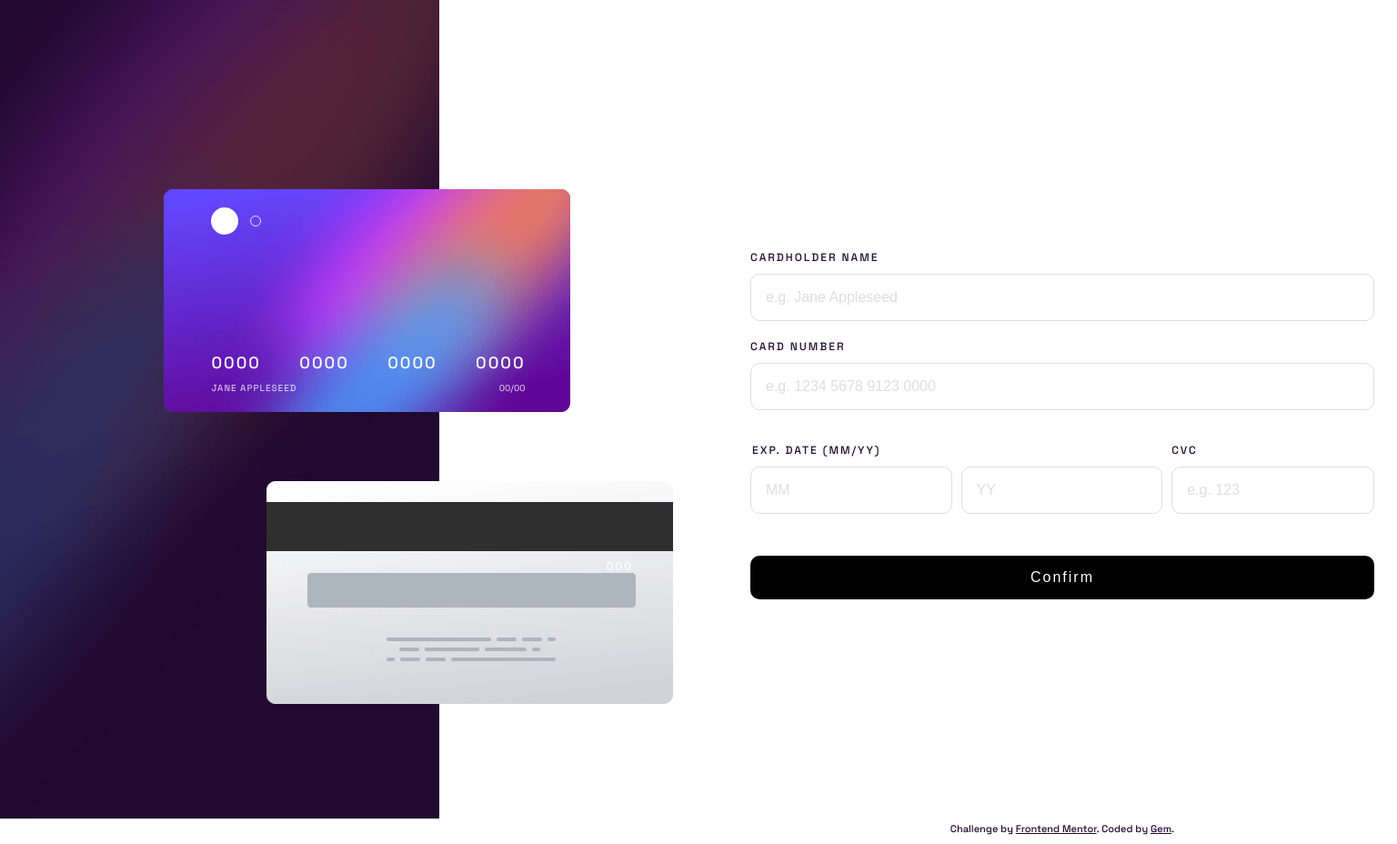
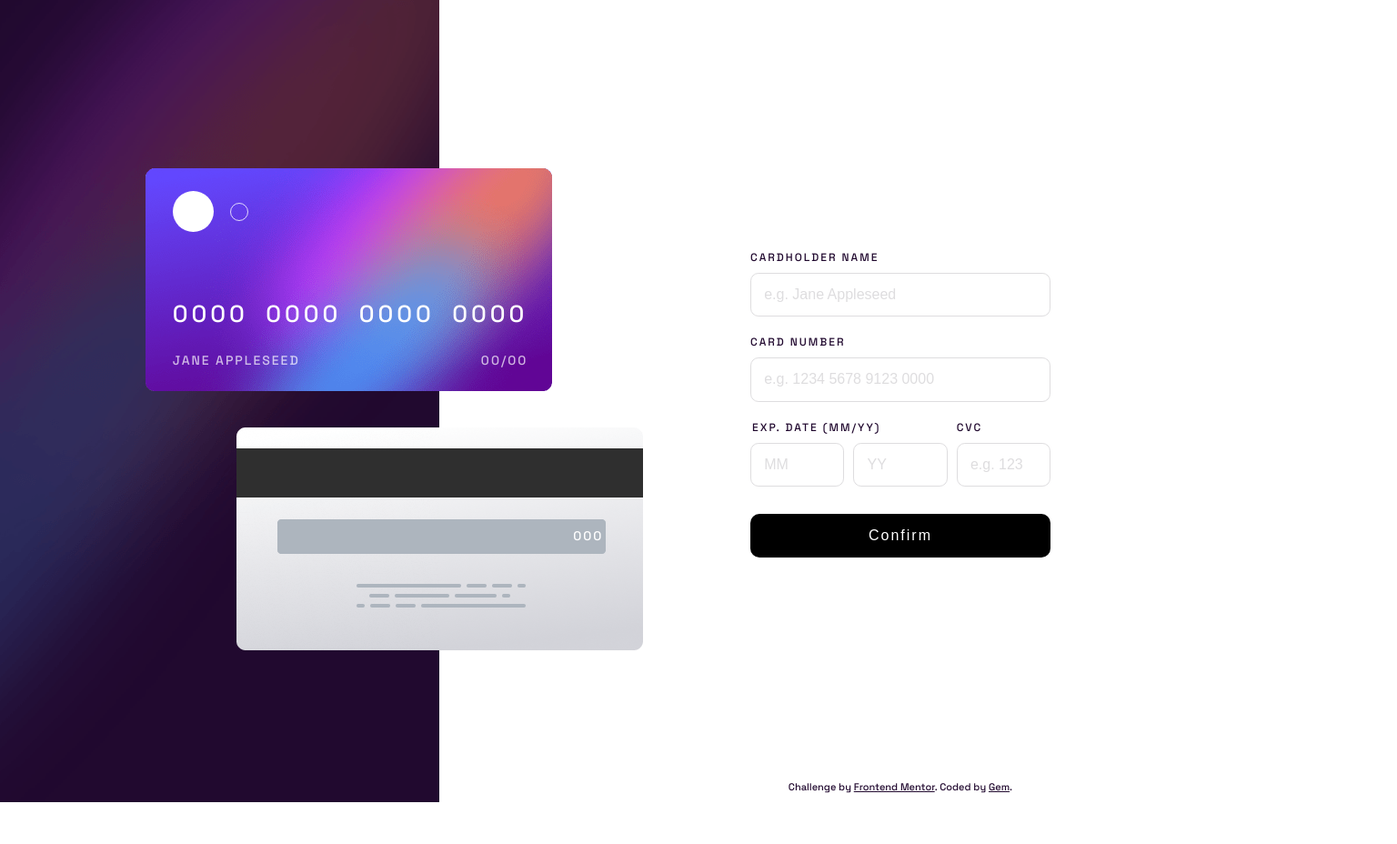
Before and after one commit to ladyprogrammer/fm-interactive-card-details-form, a plain HTML site: page index.html in a window 1536 px wide. Shown: the whole page at 91% size. After the commit the page ends 882 px from the top, so only its background shows below. Drawn offline with Linux system fonts and the light colour scheme.

Commit message:
fix css alignment

```diff
--- a/css/_header.css
+++ b/css/_header.css
@@ -1,8 +1,8 @@
 :root {
-  --mobile-card-width: calc(285em / var(--default-font-size));
-  --mobile-card-height: calc(160em / var(--default-font-size));
-  --desktop-card-width: calc(450em / var(--default-font-size));
-  --desktop-card-height: calc(245em / var(--default-font-size));
+  --mobile-card-width: calc(285em / var(--em-divider));
+  --mobile-card-height: calc(160em / var(--em-divider));
+  --desktop-card-width: calc(450em / var(--em-divider));
+  --desktop-card-height: calc(245em / var(--em-divider));
 }
 
 .header {
@@ -16,13 +16,13 @@
   .header {
     display: initial;
     position: relative;
-    height: 300px;
+    height: 310px;
   }
 
   .card-back {
     position: absolute;
-    top: calc(30em / var(--default-font-size));
-    left: calc(70em / var(--default-font-size));
+    top: calc(30em / var(--em-divider));
+    left: calc(70em / var(--em-divider));
     width: var(--mobile-card-width);
     height: var(--mobile-card-height);
     background: url('/assets/images/bg-card-back.png') no-repeat;
@@ -32,16 +32,16 @@
   .card-back__cvv {
     color: var(--white);
     position: absolute;
-    top: calc(125em / var(--default-font-size));
-    right: calc(60em / var(--default-font-size));
-    font-size: calc(10em / var(--default-font-size));
+    top: calc(125em / var(--em-divider));
+    right: calc(60em / var(--em-divider));
+    font-size: calc(10em / var(--em-divider));
   }
 
   .card-front {
     color: var(--white);
     position: absolute;
-    top: calc(130em / var(--default-font-size));
-    left: calc(15em / var(--default-font-size));
+    top: calc(130em / var(--em-divider));
+    left: calc(15em / var(--em-divider));
     width: var(--mobile-card-width);
     height: var(--mobile-card-height);
     background: url('/assets/images/bg-card-front.png') no-repeat;
@@ -53,8 +53,8 @@
       "circle . . ."
       "digits-1 digits-2 digits-3 digits-4"
       "name name name expiry";
-    gap: calc(10em / var(--default-font-size));
-    padding: calc(20em / var(--default-font-size));
+    gap: calc(10em / var(--em-divider));
+    padding: calc(20em / var(--em-divider));
     justify-content: space-evenly;
   }
 
@@ -66,7 +66,7 @@
   }
 
   .card-front__circle-filled {
-    --circle-diameter: calc(30em / var(--default-font-size));
+    --circle-diameter: calc(30em / var(--em-divider));
     height: var(--circle-diameter);
     width: var(--circle-diameter);
     border-radius: 50%;
@@ -74,7 +74,7 @@
   }
 
   .card-front__circle-empty {
-    --circle-diameter: calc(12em / var(--default-font-size));
+    --circle-diameter: calc(12em / var(--em-divider));
     height: var(--circle-diameter);
     width: var(--circle-diameter);
     border-radius: 50%;
@@ -83,7 +83,7 @@
   }
 
   .card-front__card-digits {
-    letter-spacing: calc(2rem / var(--default-browser-size));
+    letter-spacing: calc(2rem / var(--rem-divider));
     align-self: self-end;
   }
 
@@ -106,14 +106,14 @@
   .card-front__cardholder {
     grid-area: name;
     text-transform: uppercase;
-    font-size: calc(10rem / var(--default-browser-size));
+    font-size: calc(10rem / var(--rem-divider));
     opacity: 0.7;
-    letter-spacing: calc(1rem / var(--default-browser-size));
+    letter-spacing: calc(1rem / var(--rem-divider));
   }
 
   .card-front__expiry-date {
     grid-area: expiry;
-    font-size: calc(11rem / var(--default-font-size));
+    font-size: calc(11rem / var(--em-divider));
     opacity: 0.7;
     justify-self: right;
   }
@@ -124,29 +124,54 @@
 @media (min-width: 1440px) {
   .header {
     height: initial;
-    width: 800px;
+    /* width: calc(800em / var(--em-divider)); */
   }
 
   .card-back {
-    top: calc(470em / var(--default-browser-size));
-    left: calc(260em / var(--default-browser-size));
+    top: calc(470em / var(--em-divider));
+    left: calc(260em / var(--em-divider));
     width: var(--desktop-card-width);
     height: var(--desktop-card-height);
   }
 
   .card-back__cvv {
-    top: calc(111em / var(--default-browser-size));
-    right: calc(60em / var(--default-browser-size));
-    font-size: calc(14rem / var(--default-font-size));
-    letter-spacing: calc(2rem / var(--default-font-size));
+    top: calc(142em / var(--em-divider));
+    right: calc(60em / var(--em-divider));
+    font-size: calc(14rem / var(--rem-divider));
+    letter-spacing: calc(2rem / var(--rem-divider));
   }
 
   .card-front {
-    top: calc(185em / var(--default-browser-size));
-    left: calc(160em / var(--default-browser-size));
+    top: calc(185em / var(--em-divider));
+    left: calc(160em / var(--em-divider));
     width: var(--desktop-card-width);
     height: var(--desktop-card-height);
+    justify-content: space-around;
+    row-gap: calc(25em / var(--em-divider));
+    padding: calc(25em / var(--em-divider));
   }
 
+  .card-front__circle-filled {
+    --circle-diameter: calc(45em / var(--em-divider));
+  }
+
+  .card-front__circle-empty {
+    --circle-diameter: calc(20em / var(--em-divider));
+  }
+
+  .card-front__card-digits {
+    font-size: calc(26rem / var(--rem-divider));
+    letter-spacing: calc(4rem / var(--rem-divider));
+  }
+
+  .card-front__cardholder {
+    font-size: calc(14rem / var(--rem-divider));
+    letter-spacing: calc(2rem / var(--rem-divider));
+  }
+
+  .card-front__expiry-date {
+    font-size: calc(14rem / var(--rem-divider));
+    letter-spacing: calc(2rem / var(--rem-divider));
+  }
 
 }
--- a/css/_main.css
+++ b/css/_main.css
@@ -3,7 +3,6 @@
   position: relative;
   padding: 25px;
   color: var(--very-dark-violet);
-  margin-top: 250px;
 }
 
 .card-form {
@@ -19,11 +18,11 @@
 .card-form__input-error {
   color: var(--red);
   text-transform: initial;
-  visibility: hidden;
+  display: none;
 }
 
 .show-error .card-form__input-error {
-  visibility: visible;
+  display: initial;
 }
 
 .show-error .card-form__input {
@@ -60,3 +59,10 @@
   margin: 10px 0 20px;
   border-radius: 10px;
 }
+
+
+@media (min-width: 1440px) {
+  .main {
+    margin-top: 250px;
+  }
+}
--- a/css/_theme.css
+++ b/css/_theme.css
@@ -12,10 +12,16 @@
 
   --default-browser-size: 16;
   --default-font-size: 18;
+  --rem-divider: var(--default-browser-size);
+  --em-divider: var(--default-font-size);
   --site-font-size: calc(18rem / var(--default-browser-size));
   --site-font-family: 'Space Grotesk', sans-serif;
 
   --attribution-font-size: calc(11rem / var(--default-browser-size));
   --attribution-text-color: var(--very-dark-violet);
   --attribution-link-color: var(--very-dark-violet);
+
+  /* shorthand */
+  --1px: calc(1em / var(--em-divider));
+  --2px: calc(2em / var(--em-divider));
 }
--- a/style.css
+++ b/style.css
@@ -27,25 +27,25 @@ fieldset {
 
 legend {
   text-transform: uppercase;
-  font-size: 12px;
-  letter-spacing: 2px;
+  font-size: calc(12rem / var(--rem-divider));
+  letter-spacing: calc(2rem / var(--rem-divider));
 }
 
 label {
   text-transform: uppercase;
-  font-size: 12px;
-  letter-spacing: 2px;
+  font-size: calc(12rem / var(--rem-divider));
+  letter-spacing: calc(2rem / var(--rem-divider));
 }
 
 input {
   --border-color: color-mix(in HSL, var(--very-dark-violet), white 50%);
   outline: 0;
-  border: 1px solid var(--light-grayish-violet);
-  border-radius: 10px;
+  border: calc(1em / var(--em-divider)) solid var(--light-grayish-violet);
+  border-radius: calc(10em / var(--em-divider));
   color: var(--very-dark-violet);
-  padding: 16px;
-  font-size: 16px;
-  margin: 10px 0 0;
+  padding: calc(16em / var(--em-divider));
+  font-size: calc(16rem / var(--rem-divider));
+  margin: calc(10em / var(--em-divider)) 0 0;
   display: block;
   width: 100%;
 }
@@ -57,8 +57,8 @@ input::placeholder {
 }
 
 button {
-  border-radius: 5px;
-  padding: 10px;
+  border-radius: calc(5em / var(--em-divider));
+  padding: calc(10em / var(--em-divider));
   color: var(--white);
   background: black;
   border: 0;
@@ -68,7 +68,7 @@ button {
 
 @media (min-width: 375px) {
   body {
-    background: url('/assets/images/bg-main-mobile.png') no-repeat;
+    background: url('/assets/images/bg-main-mobile.png') repeat-x;
   }
 }
 
@@ -79,6 +79,7 @@ button {
     background: url('/assets/images/bg-main-desktop.png') no-repeat;
     grid-template-areas: "header form"
       ". attribution";
-    grid-template-columns: "auto 380px";
+    grid-template-columns: calc(800em / var(--em-divider)) calc(380em / var(--em-divider));
+    justify-content: start;
   }
 }
```
